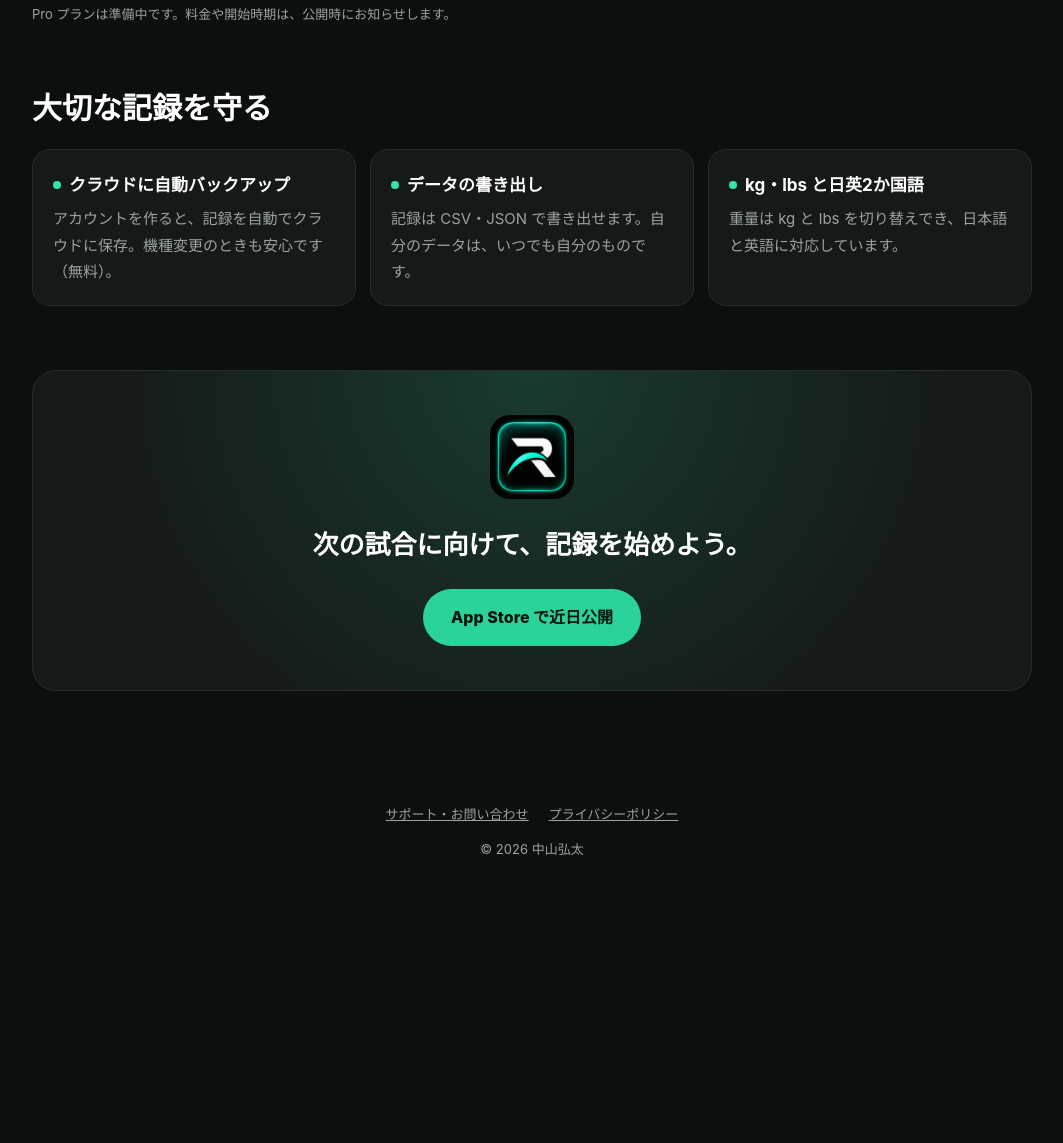
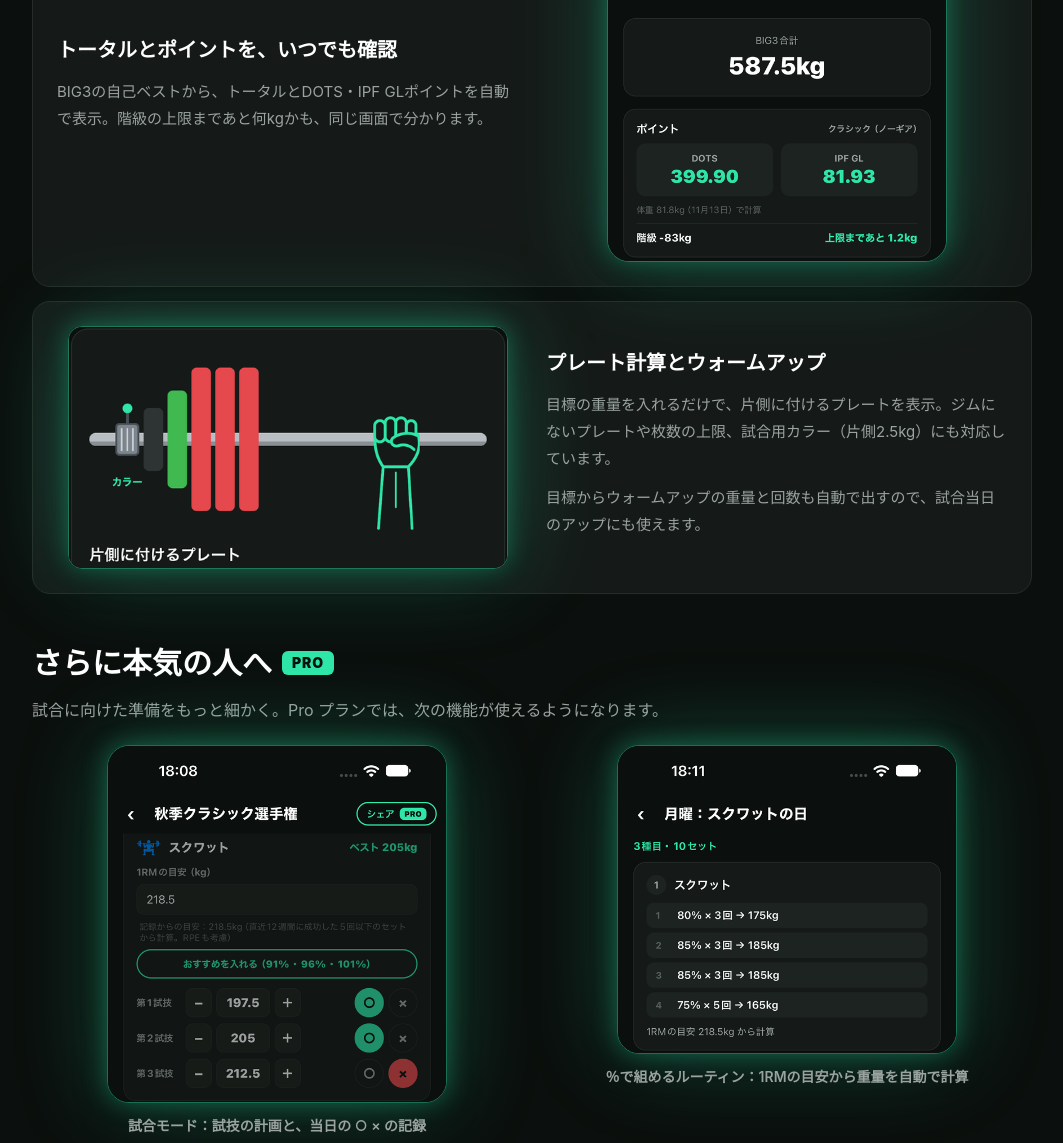
Before and after one commit to kota00441199/reparc-site, a plain HTML site: page index.html in a window 1280 px wide. Shown: the part 2249-3392 px from the top of the page, without its empty margins (108-1171 px from the left). Before the commit the page ends 3162 px from the top, so only its background shows below. Drawn offline with Linux system fonts and the light colour scheme.

Commit message:
Add app screenshots to the landing page with a shared mint glow
Co-Authored-By: Claude Opus 5.5 <noreply@anthropic.com>

```diff
--- a/index.html
+++ b/index.html
@@ -37,7 +37,7 @@
       </div>
     </div>
     <div class="phone">
-      <img src="images/screen-home.png" alt="RepArc のホーム画面。ワークアウトの開始ボタンと、次のイベントが並んでいる">
+      <img src="images/screen-home.png" alt="RepArc のホーム画面。大会までのカウントダウンと、BIG3の自己ベスト・合計が並んでいる">
     </div>
   </section>
 
@@ -67,6 +67,15 @@
         <p>いつ、何を、どれだけやったか。過去のワークアウトをカレンダーからすぐに振り返れます。</p>
       </article>
     </div>
+
+    <div class="showcase reverse">
+      <img class="showcase-image" src="images/chart-e1rm.png" alt="スクワットの推定1RMが右肩上がりに伸びているグラフと、RPE付きのセットの記録">
+      <div class="showcase-text">
+        <h3><span class="phrase">伸びが見えると、</span><span class="phrase">続けたくなる</span></h3>
+        <p>種目ごとに、最高重量・推定1RM・ボリュームの推移をグラフで確認できます。</p>
+        <p>セットには「190kg × 3 @8.5」のようにRPEも残せるので、その日の強さときつさをあとから振り返れます。</p>
+      </div>
+    </div>
   </section>
 
   <section class="block">
@@ -88,17 +97,35 @@
 
     <div class="showcase">
       <div class="showcase-text">
-        <h3>プレート計算とウォームアップ</h3>
+        <h3><span class="phrase">トータルとポイントを、</span><span class="phrase">いつでも確認</span></h3>
+        <p>BIG3の自己ベストから、トータルとDOTS・IPF GLポイントを自動で表示。階級の上限まであと何kgかも、同じ画面で分かります。</p>
+      </div>
+      <img class="shot" src="images/screen-points.png" alt="BIG3合計 587.5kg、DOTS 399.90、IPF GL 81.93、階級の上限まであと1.2kgと表示された画面">
+    </div>
+
+    <div class="showcase reverse">
+      <img class="showcase-image" src="images/plate-200.png" alt="200kgを組んだバーの図。外側に試合用カラー、内側に赤い25kgプレートが付いている">
+      <div class="showcase-text">
+        <h3><span class="phrase">プレート計算と</span><span class="phrase">ウォームアップ</span></h3>
         <p>目標の重量を入れるだけで、片側に付けるプレートを表示。ジムにないプレートや枚数の上限、試合用カラー（片側2.5kg）にも対応しています。</p>
         <p>目標からウォームアップの重量と回数も自動で出すので、試合当日のアップにも使えます。</p>
       </div>
-      <img class="showcase-image" src="images/plate-collar.png" alt="プレート計算の画面。バーに試合用カラーとプレートが付いた図">
     </div>
   </section>
 
   <section id="pro" class="block pro-block">
     <h2 class="block-title">さらに本気の人へ <span class="pro-badge">PRO</span></h2>
     <p class="block-lead">試合に向けた準備をもっと細かく。Pro プランでは、次の機能が使えるようになります。</p>
+    <div class="pro-shots">
+      <figure>
+        <img class="shot" src="images/screen-meet.png" alt="試合モードの画面。スクワットの第1〜第3試技の重量と、成功・失敗の記録">
+        <figcaption>試合モード：試技の計画と、当日の ○ × の記録</figcaption>
+      </figure>
+      <figure>
+        <img class="shot" src="images/screen-routine.png" alt="ルーティンの画面。80% × 3回 → 175kg のように、1RMの割合から重量が計算されている">
+        <figcaption>％で組めるルーティン：1RMの目安から重量を自動で計算</figcaption>
+      </figure>
+    </div>
     <div class="grid">
       <article class="feature pro">
         <h3>試合モード</h3>
--- a/lp.css
+++ b/lp.css
@@ -157,7 +157,39 @@
 }
 .showcase h3 { font-size: 20px; margin: 0 0 10px; }
 .showcase p { color: var(--text-secondary); font-size: 15px; }
-.showcase-image { width: 100%; border-radius: 14px; border: 1px solid var(--border); }
+.showcase-image { width: 100%; border-radius: 14px; }
+/* 画像を左に置く段。スマホの幅では文章を先に出す */
+.showcase.reverse { grid-template-columns: 1fr 1fr; }
+.showcase .showcase-image { max-width: 440px; justify-self: center; }
+
+/* アプリの画面の一部を切り出した画像 */
+.shot {
+  display: block;
+  width: 100%;
+  max-width: 340px;
+  justify-self: center;
+  border-radius: 22px;
+}
+
+/* 画像はすべて、最初の画面のスマホと同じようにミント色に光らせる */
+.phone,
+.shot,
+.showcase-image {
+  border: 1px solid rgba(46, 230, 168, 0.45);
+  box-shadow:
+    0 0 24px rgba(46, 230, 168, 0.35),
+    0 0 90px rgba(46, 230, 168, 0.28),
+    0 10px 30px rgba(0, 0, 0, 0.6);
+}
+
+.pro-shots {
+  display: grid;
+  grid-template-columns: 1fr 1fr;
+  gap: 20px;
+  margin: 0 0 20px;
+}
+.pro-shots figure { margin: 0; display: flex; flex-direction: column; align-items: center; gap: 10px; }
+.pro-shots figcaption { color: var(--text-secondary); font-size: 14px; font-weight: 600; text-align: center; }
 
 /* Pro */
 .pro-badge {
@@ -212,7 +244,9 @@
   .hero-lp { grid-template-columns: 1fr; gap: 32px; padding-top: 36px; }
   .hero-text { text-align: left; }
   .phone { width: min(260px, 80%); }
-  .showcase { grid-template-columns: 1fr; padding: 18px; }
+  .showcase, .showcase.reverse { grid-template-columns: 1fr; padding: 18px; }
+  .showcase.reverse .showcase-image { order: 2; }
+  .pro-shots { grid-template-columns: 1fr; }
   .lp-nav .links { gap: 14px; }
   .lp-main { padding: 0 16px 32px; }
   .grid, .grid.two { grid-template-columns: 1fr; }
```
Also changed, not shown: images/chart-e1rm.png (added), images/plate-200.png (added), images/screen-home.png, images/screen-meet.png (added), images/screen-points.png (added), images/screen-routine.png (added).
